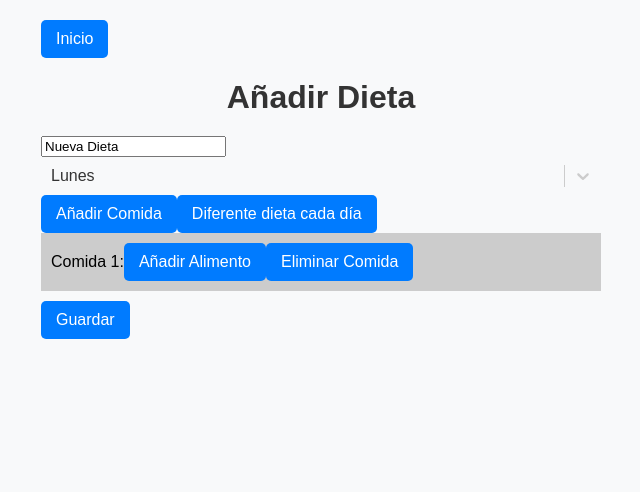
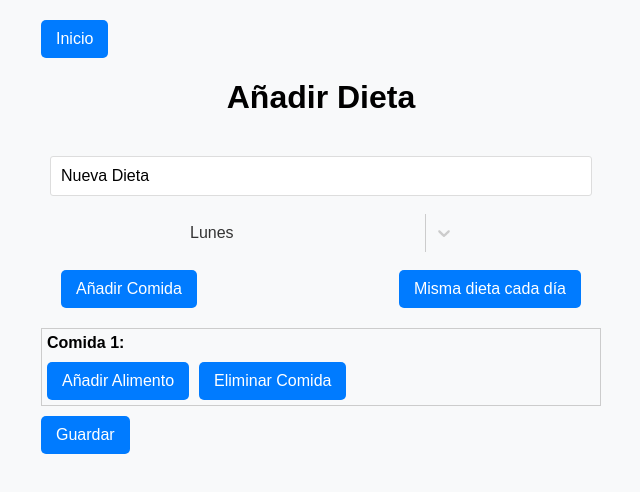
Before and after one commit to marcaranda/Food_Stock_FrontEnd, a React (Create React App) app: page /addDiet in a window 1280 px wide. Both pictures are taken after a click on the button "Añadir Comida". Shown: the top 492 px of the page, without its empty margins (319-959 px from the left). Built offline with nearby package versions, Linux system fonts and the light colour scheme.

Commit message:
confrimar comida

```diff
--- a/src/components/DropDown.js
+++ b/src/components/DropDown.js
@@ -1,22 +1,37 @@
 import React, { useState } from "react";
 import Select from 'react-select';
-import styles from './DropDown.module.css';
 
-function DropDown({onSelect, options, predeterminated}) {
+function DropDown({onSelect, options, predeterminated, boolDays, daysStatus}) {
     const [selected, setSelected] = useState(predeterminated);
 
-    const handeOptionChange = (option) => {
+    const handleOptionChange = (option) => {
         setSelected(option);
         onSelect(option);
     };
 
-    return(
-        <div className={styles['body']}>
+    const getOptionBackgroundColor = (index) => {
+    if (boolDays && daysStatus) {
+        return daysStatus[index] ? '#73ce61' : '#f16c6c'; // Verde si hay datos, rojo si no
+    }
+    return ''; // Si no es el caso de los días, no se aplica color especial
+    };
+
+    // Modificar las opciones para aplicar color dinámico
+    const modifiedOptions = options.map((option, index) => ({
+    ...option,
+    style: {
+        backgroundColor: getOptionBackgroundColor(index), // Aplicar color de fondo
+        color: 'white', // Asegurarse de que el texto sea blanco sobre el fondo
+    },
+    }));
+
+    return (
+        <div>
             <Select
             isSearchable={false}
             value={selected}
-                onChange={handeOptionChange}
-                options={options}
+            onChange={handleOptionChange}
+            options={modifiedOptions}
             styles={{
                 control: (provided, state) => ({
                 ...provided,
@@ -24,19 +39,18 @@ function DropDown({onSelect, options, predeterminated}) {
                 backgroundColor: 'none',
                 border: 'none',
                 width: 'auto',
-                        cursor: 'pointer'
+                cursor: 'pointer',
                 }),
                 option: (provided, state) => ({
                 ...provided,
                 color: '#3b4252',
-                        backgroundColor: state.isSelected ? 'transparent' : provided.backgroundColor,
-                        cursor: 'pointer'
-                    })
+                backgroundColor: state.isSelected ? 'transparent' : (state.data.style ? state.data.style.backgroundColor : provided.backgroundColor),
+                cursor: 'pointer',
+                }),
             }}
-            >
-            </Select>
+            />
         </div>
-    )
+    );
 }
 
 export default DropDown;
--- a/src/index.css
+++ b/src/index.css
@@ -29,7 +29,7 @@ button:hover {
 
 h1 {
   font-size: 2em;
-  color: #333;
+  font-weight: bold;
   margin-bottom: 20px;
   text-align: center;
   width: 100%;
--- a/src/pages/Diet/AddDiet.js
+++ b/src/pages/Diet/AddDiet.js
@@ -12,9 +12,19 @@ function AddDiet() {
   const [dietName, setDietName] = useState("Nueva Dieta");
   const [mealData, setMealData] = useState([]);
   const [mealWeekData, setMealWeekData] = useState([]);
-  const [currentDayIndex, setCurrentDayIndex] = useState(1);
+  const [currentDayIndex, setCurrentDayIndex] = useState({ value: '1', label: 'Lunes' });
   const [dayFlags, setDayFlags] = useState(Array.from({ length: 7 }, () => false));
   const [sameForAllDays, setSameForAllDays] = useState(false);
+
+  const dayOptions = [
+    { value: '0', label: 'Domingo' },
+    { value: '1', label: 'Lunes' },
+    { value: '2', label: 'Martes' },
+    { value: '3', label: 'Miércoles' },
+    { value: '4', label: 'Jueves' },
+    { value: '5', label: 'Viernes' },
+    { value: '6', label: 'Sábado' }
+  ]
 
   const handleAddMeal = () => {
     const newMeal = { ingredients: [] };
@@ -47,25 +57,32 @@ function AddDiet() {
   const handleSaveButton = () => {
     if (sameForAllDays) {
       setMealWeekData(Array.from({ length: 7 }, () => mealData));
+      setDayFlags(Array.from({ length: 7 }, () => true));
     }
     else if (dayFlags.some((flag) => flag === false)) {
       const newDayFlags = [...dayFlags];
-      newDayFlags[currentDayIndex] = true;
+      newDayFlags[currentDayIndex.value] = true;
       setDayFlags(newDayFlags);
 
       setMealWeekData(prev => {
         const updatedMealWeekData = [...prev];
-        updatedMealWeekData[currentDayIndex] = mealData;
+        updatedMealWeekData[currentDayIndex.value] = mealData;
         return updatedMealWeekData;
       });
 
       setMealData([]);
 
-      if (currentDayIndex + 1 <= 6) {
-        setCurrentDayIndex(currentDayIndex + 1);
+      if (parseInt(currentDayIndex.value) + 1 <= 6) {
+        setCurrentDayIndex(dayOptions.find(option => option.value === (parseInt(currentDayIndex.value) + 1).toString()));
       } else {
-        setCurrentDayIndex(0);
+        setCurrentDayIndex({ value: '0', label: 'Domingo' });
       }
+
+      Swal.fire({
+        title: "Success!",
+        text: "Día guardado correctamente",
+        icon: "success"
+      });
     }
   };
 
@@ -138,34 +155,38 @@ function AddDiet() {
       <button onClick={() => navigate("/")}>Inicio</button>
     </div>
       <h1>Añadir Dieta</h1>
-      <input type="text" placeholder="Nombre de la dieta" value={dietName} onChange={(e) => setDietName(e.target.value)} />
 
-      <DropDown
-        options={[
-          { value: '1', label: 'Lunes' },
-          { value: '2', label: 'Martes' },
-          { value: '3', label: 'Miércoles' },
-          { value: '4', label: 'Jueves' },
-          { value: '5', label: 'Viernes' },
-          { value: '6', label: 'Sábado' },
-          { value: '0', label: 'Domingo' },
-        ]}
-        predeterminated={{ value: 1, label: "Lunes" }}
-        onSelect={(selected) => handleDayChange(selected.value)}
-      />
+      <div className="diet-header">
+        <input
+          type="text"
+          placeholder="Nombre de la dieta"
+          value={dietName}
+          onChange={(e) => setDietName(e.target.value)}
+        />
+        <DropDown
+          options={dayOptions}
+          predeterminated={currentDayIndex}
+          onSelect={(selected) => handleDayChange(selected)}
+          boolDays={true}
+          daysStatus={dayFlags}
+        />
+        <div className="buttons-diet-header">
+          <button onClick={handleAddMeal}>Añadir Comida</button>
+          <button onClick={handleSameForAllDaysToggle}>{sameForAllDays ? 'Diferente dieta cada día' : 'Misma dieta cada día'}</button>
+        </div>
+      </div>
 
-      <button onClick={handleAddMeal}>Añadir Comida</button>
-      <button onClick={handleSameForAllDaysToggle}>{sameForAllDays ? 'Misma dieta cada día' : 'Diferente dieta cada día'}</button>
       {mealData.map((meal, i) => (
-        <div key={`meal-${i}`} className="new-meal">
-          <div className="ingredient-header">
+        <div key={`meal-${i}`} className="meal-container">
+          <div className="meal-header">
             <label>Comida {i + 1}:</label>
-            <button onClick={() => handleAddIngredient(i)}>Añadir Alimento</button>
-            <button onClick={() => handleDeleteMeal(i)}>Eliminar Comida</button>
+            <div className="buttons-meal-header">
+              <button onClick={() => handleAddIngredient(i)}>Añadir Alimento</button>
+              <button className="delete-button" onClick={() => handleDeleteMeal(i)}>Eliminar Comida</button>
+            </div>
           </div>
           {meal.ingredients.map((ingredient, j) => (
-            <div key={`ingredient-${i}-${j}`} className="new-ingredient">
-              <label>Alimento {j + 1}:</label>
+            <div key={`ingredient-${i}-${j}`} className="ingredient-container">
               <input
                 type="text"
                 placeholder="Alimento"
@@ -185,8 +206,9 @@ function AddDiet() {
                 ]}
                 predeterminated={{ value: ingredient.unit, label: ingredient.unit === 'g' ? 'Gramos (g)' : 'Unidades (u)' }}
                 onSelect={(selected) => handleInputChange(i, j, "unit", selected.value)}
+                boolDays={false}
               />
-              <button onClick={() => handleDeleteIngredient(i, j)}>Eliminar Alimento</button>
+              <button className="delete-ingredient-button" onClick={() => handleDeleteIngredient(i, j)}>Eliminar Alimento</button>
             </div>
           ))}
         </div>
--- a/src/pages/Shopping/NewShopping.js
+++ b/src/pages/Shopping/NewShopping.js
@@ -146,6 +146,7 @@ function NewShopping() {
         options={dietNames.map((dietName) => ({ value: dietName, label: dietName }))}
         predeterminated={{ value: '', label: 'Selecciona una dieta' }}
         onSelect={(selected) => handleSelectChange(selected.value)}
+        boolDays={false}
       />
 
       <div className="space-container">
--- a/src/pages/Stock/MyStock.js
+++ b/src/pages/Stock/MyStock.js
@@ -169,6 +169,7 @@ function MyStock() {
             ]}
             predeterminated={{ value: 'g', label: 'Gramos (g)' }}
             onSelect={(selected) => handleInputChange("unit", selected.value)}
+            boolDays={false}
           />
           <div className="buttons-new-food">
             <button onClick={handleSaveButton}>Guardar</button>
--- a/src/styles/AddDiet.css
+++ b/src/styles/AddDiet.css
@@ -1,22 +1,86 @@
-.new-meal {
+.diet-header {
+  display: flex;
+  flex-direction: column;
+  align-items: center;
+  justify-content: center;
+  padding: 20px;
+}
+
+.diet-header input {
+  width: 100%;
+  padding: 10px;
+  margin-bottom: 10px;
+  font-size: 1em;
+  border: 1px solid #ddd;
+  border-radius: 3px;
+}
+
+.buttons-diet-header {
+  display: flex;
+  flex-direction: row;
+  justify-content: space-between;
+  width: 100%;
+  margin-top: 10px;
+}
+
+.meal-container {
   display: flex;
   flex-direction: column;
   justify-content: space-between;
+  padding: 5px;
   margin-bottom: 10px;
+  border: 1px solid #ccc;
 }
 
-.new-ingredient {
+.meal-header {
+  display: flex;
+  flex-direction: column;
+  align-items: flex-start;
+}
+
+.meal-header label {
+  font-weight: bold;
+  margin-right: 5px;
+}
+
+.buttons-meal-header {
   display: flex;
   flex-direction: row;
-  align-items: center;
-  padding: 10px;
-  background-color: #e7e7e7;
+  justify-content: space-between;
+  margin-top: 10px;
 }
 
-.ingredient-header {
+.delete-button {
+  margin-left: 10px;
+}
+
+.ingredient-container {
+  display: flex;
+  flex-direction: column;
+  align-items: center;
+  justify-content: center;
+  padding: 5px;
+  margin-top: 10px;
+  border-bottom: 1px solid #ccc;
+  border-top: 1px solid #ccc;
+}
+
+.inputs-container {
   display: flex;
   flex-direction: row;
-  align-items: center;
-  padding: 10px;
-  background-color: #ccc;
+  justify-content: space-between;
+  width: 100%;
 }
+
+.ingredient-container input {
+  width: 100%;
+  padding: 5px;
+  margin-bottom: 10px;
+  font-size: 1em;
+  border: 1px solid #ddd;
+  border-radius: 3px;
+}
+
+.delete-ingredient-button {
+  margin-top: 10px;
+}
```
Also changed, not shown: src/pages/Diet/DietDetails.js (+33 -10 lines), src/supabaseClient.js (deleted, +0 -7 lines), src/components/DropDown.module.css (deleted), 1 other file (tests, documents, lock files or other folders). Lines whose indentation alone changed are shown as unchanged.
